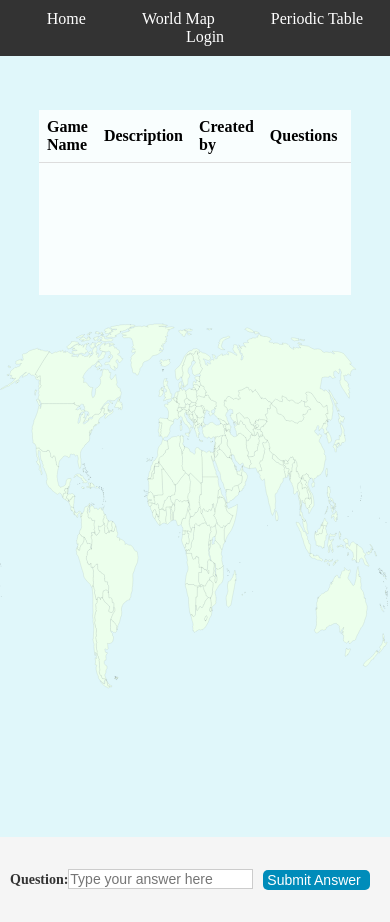
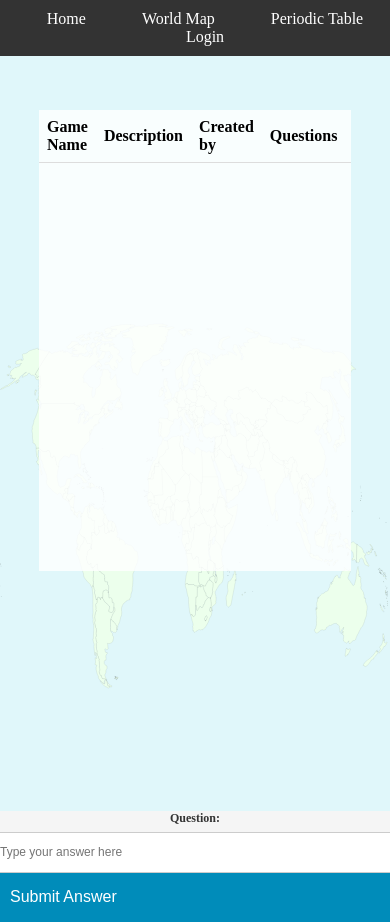
Before and after one commit to Ishi01/CITS5505Group41Project, a Flask app: page /world in a window 390 px wide. Run offline with Flask 3, Linux system fonts and the light colour scheme; lists and menus that the app fills with data are empty.

Commit message:
Bug Fixes

```diff
--- a/app/static/css/world.css
+++ b/app/static/css/world.css
@@ -61,14 +61,15 @@ svg:active {
   position: fixed;
   justify-content: center;
   pointer-events: none;
-  bottom: 15%;
+  bottom: 22%;
   left: 0;
   width: 100%;
 }
 
 #tabsContainer {
   position: fixed;
-  bottom: 60px; /* Adjust the value based on the height of the input container */
+  bottom: 60px;
+  /* Adjust the value based on the height of the input container */
   left: 0;
   width: 100%;
   background-color: rgba(255, 255, 255, 0);
@@ -85,19 +86,19 @@ svg:active {
   align-items: center;
   position: fixed;
   bottom: 0;
-  left: 0;
-  right: 0;
-  padding: 10px;
   background-color: #f5f5f5;
   z-index: 999;
-  pointer-events: none;
+  width: 100%;
+  min-height: 4vh;
   /* Ensure it remains visible above #tabsContainer */
 }
 
 .button-container {
   display: flex;
   width: 100%;
+  pointer-events: none;
 }
+
 .button-container button.clickable-child {
   display: flex;
   align-items: center;
@@ -110,15 +111,7 @@ svg:active {
   padding: 10px;
   font-size: 16px;
   border: none;
-  border-radius: 5px;
   cursor: pointer;
-}
-
-#startGame {
-  flex: 1;
-  background-color: #4CAF50;
-  color: white;
-  margin-right: 10px;
 }
 
 #question {
@@ -135,8 +128,6 @@ svg:active {
   padding: 8px;
   font-size: 16px;
   border: 1px solid #ccc;
-  border-radius: 5px;
-  margin-right: 10px;
 }
 
 .button-container {
@@ -148,7 +139,6 @@ svg:active {
   flex: 3;
   background-color: #008CBA;
   color: white;
-  margin-right: 10px;
 }
 
 #pass {
@@ -184,12 +174,12 @@ svg:active {
 /* Overlay CSS - Overlay CSS - Overlay CSS */
 
 #overlay {
-  display: show;
+  display: flex;
   position: absolute;
   top: 10%;
   left: 10%;
   width: 80%;
-  height: 20%;
+  height: 50%;
   overflow-y: scroll;
   background-color: rgba(255, 255, 255, 0.8);
   z-index: 100;
@@ -200,10 +190,15 @@ svg:active {
   border-collapse: collapse;
 }
 
-.info-table th, .info-table td {
+.info-table th,
+.info-table td {
   padding: 8px;
   text-align: left;
   border-bottom: 1px solid #ddd;
+}
+
+.info-table tbody > tr:hover {
+  background-color: #89fce9;
 }
 
 .location-row:nth-child(odd) {
@@ -219,58 +214,49 @@ svg:active {
 /* Mobile device CSS - Mobile device CSS - Mobile device CSS */
 
 @media screen and (max-width: 950px) {
-  .container {
-    height: 5%;
-  }
   #question {
     font-size: 12px;
   }
+
   #answerInput {
     font-size: 12px;
-    padding: 1px;
-    border-radius: 0px;
-    margin-bottom: 1px;
-  }
-  #getQAcountries {
-    font-size: 12px;
-    padding: 2px 4px;
   }
 
-  #startGame {
-    font-size: 12px;
-    padding: 2px 4px;
-  }
-  #submitAnswerButton {
-    font-size: 12px;
-    padding: 2px 4px;
-  }
-}
+  @media screen and (max-width: 850px) {
+    .container {
+      display: flex;
+      flex-direction: column;
+      align-items: center;
+      min-height: 12vh;
+      width: 100%;
+      padding: 1px, 0px, 0px, 2px;
+      margin: 0;
+    }
 
-@media screen and (max-width: 850px) {
-  .container {
-    height: 7%;
-  }
-  #question {
-    font-size: 14px;
-  }
-  #answerInput {
-    font-size: 14px;
-    padding: 1px;
-    border-radius: 0px;
-    margin-bottom: 1px;
-  }
-  #getQAcountries {
-    font-size: 14px;
-    padding: 2px 4px;
+    #question {
+      margin: 0px, 0px, 2px, 0px;
+      padding: 3px, 0, 3px, 0;
+    }
 
+    #button-container {
+      display: flex;
+      flex-direction: row;
+      width: 100%;
+      margin: 0;
+      padding: 0;
+    }
+
+    #answerInput {
+      padding: 1px, 2px, 2px, 2px;
+      margin: 0, 0, 2px, 0;
+      border-radius: 0px;
+      width: 100%;
+    }
+
+    #submitAnswerButton,
+    #pass, #timer {
+      display: flex;
+    }
   }
 
-  #startGame {
-    font-size: 14px;
-    padding: 2px 4px;
-  }
-  #submitAnswerButton {
-    font-size: 14px;
-    padding: 2px 4px;
-  }
 }
--- a/app/static/js/world.js
+++ b/app/static/js/world.js
@@ -30,8 +30,9 @@ $(document).ready(function () {
         }
         if (currentMode === 0) {
             $('#answerInput').on('input', function () {
-                resetSVGStyles(); // Reset all highlights first
-                highlightPathFromInput_Mode0(); // Then apply new highlight based on the mode
+                if (event.which != 13) {
+                    highlightPathFromInput_Mode0(); // Highlight country if text matches input
+                }
             });
             $('#svg-container svg path').on('click', function () {
                 selectPathMode0(this);
@@ -43,36 +44,42 @@ $(document).ready(function () {
                 if (event.which == 13) { // 13 is the keycode for Enter
                     let inputVal = $('#answerInput').val().replace(/ /g, '_'); // Convert spaces to underscores
                     let pathClass = $('#svg-container svg path.' + inputVal);
-                    selectedPaths = [pathClass]; // Reset and select new path
-                    resetSVGStyles(); // Then apply new highlight
+                    if (selectOnly.includes(inputVal) || selectOnly.length == 0) {
+                        removeAllPaths();
+                        updateSelectedCountriesDisplay(pathClass);
+                    }
                 }
             });
         }
         else if (currentMode === 1) {
             $('#answerInput').on('input', function () {
-                resetSVGStyles(); // Reset all highlights first
-                highlightPathFromInput_Mode1(); // Then apply new highlight based on the mode
+                if (event.which != 13) {
+                    highlightPathFromInput_Mode1(); // Highlight country if text matches input
+                }
             });
             $('#answerInput').on('keypress', function (event) {
+                console.log(event.which)
                 if (event.which == 13) { // 13 is the keycode for Enter
                     console.log('Current mode is 1');
                     let inputVal = $('#answerInput').val().replace(/ /g, '_'); // Convert spaces to underscores
+                    console.log("input val", inputVal);
                     let pathClass = $('#svg-container svg path.' + inputVal);
-                    if (!selectedPaths.includes(pathClass)) {
-                        selectedPaths.push(pathClass);
+                    if (selectOnly.includes(inputVal) || selectOnly.length == 0) {
+                        console.log('pathClass', pathClass);
+                        console.log('#svg-container svg path.' + inputVal)
+                        updateSelectedCountriesDisplay(pathClass);
                     }
-                    resetSVGStyles(); // Then apply new highlight
+                    console.log(selectedPaths);
                 }
             });
-            $('#svg-container svg path').on('click touchend', function (event) {
+            $('#svg-container svg path').on('click touchend', function () {
                 selectPathMode1(this);
             });
         }
     }
 
-    // Function to reset SVG path styles to default
-    function resetSVGStyles(path) {
-        //let className = $(path).attr('class');
+    // Function to reset SVG path styles to only the paths contained in selectedPaths
+    function resetSVGStyles() {
         $('#svg-container svg path').each(function () {
             let eachPathName = $(this).attr('class').split(/\s+/)[0];
             if (selectOnly.includes(eachPathName) || selectOnly.length == 0) {
@@ -101,7 +108,7 @@ $(document).ready(function () {
         let className = $(path).attr('class').split(/\s+/)[0];
         if (selectOnly.includes(className) || selectOnly.length == 0) {
             let highlightName = '#svg-container svg path.' + className;
-            if (!selectedPaths.includes(highlightName)) {
+            if (!isPathSelected(className)) {
                 $(highlightName).css({
                     'fill': 'palegreen',
                     'stroke': '#225522',
@@ -116,25 +123,15 @@ $(document).ready(function () {
         let className = $(path).attr('class').split(/\s+/)[0];
         let pathClass = '#svg-container svg path.' + className;
         if (selectedPaths[0] == pathClass) {
-            selectedPaths = [];
-            resetSVGStyles(this);
-            className = className.replace(/_/g, ' '); // Replace all underscores with spaces
-            $('#answerInput').val(className);
-            updateSelectedCountriesDisplay(pathClass);
+            updateSelectedCountriesDisplay(path);
         } else {
-            console.log(`1  ${className}`);
             if (selectOnly.includes(className) || selectOnly.length == 0) {
-                console.log(`2  ${className}`);
-                selectedPaths = [pathClass]; // Reset and select new path
                 if (className) {
-                    console.log(`3  ${className}`);
                     className = className.replace(/_/g, ' '); // Replace all underscores with spaces
                     $('#answerInput').val(className);
-                    removeAllTabs();
-                    console.log(`4  ${className}`);
-                    updateSelectedCountriesDisplay(pathClass);
+                    removeAllPaths();
+                    updateSelectedCountriesDisplay(path);
                 }
-                resetSVGStyles(this);
             }
         }
     }
@@ -143,39 +140,27 @@ $(document).ready(function () {
         let className = $(path).attr('class').split(/\s+/)[0];
         let pathClass = '#svg-container svg path.' + className;
         if (selectOnly.includes(className) || selectOnly.length == 0) {
-            if (selectedPaths.includes(pathClass)) {
-                selectedPaths = selectedPaths.filter(p => p !== pathClass); // Toggle off
-                updateSelectedCountriesDisplay(pathClass);
-            } else {
-                selectedPaths.push(pathClass);
-                updateSelectedCountriesDisplay(pathClass);
-            }
-            resetSVGStyles(this);
+            updateSelectedCountriesDisplay(path);
         }
     }
 
     function updateSelectedCountriesDisplay(path) {
-        console.trace('updateSelectedCountriesDisplay function called');
         let country = $(path).attr('class').split(/\s+/)[0];
-        console.log(`5  ${country}`);
         let countryId = 'tab-' + country.replace(/\s+/g, '-')
         let countryTab = $('#' + countryId);
-        console.log(`6  ${countryTab.length}`);
         if (!countryTab.length) {
-            console.log(`7  ${country}`);
             // No existing tab for the country, add a new one
             var tab = $('<div/>', {
                 id: countryId,
                 class: 'country-tab',
                 text: country.replace(/_/g, ' '),
                 click: function () {
-                    removeTab(path);
+                    removePath(path);
                 }
             }).css({
                 transform: 'scale(0)',
                 opacity: 0
             }).appendTo('#tabsContainer');
-
             setTimeout(function () {
                 tab.css({
                     transform: 'scale(1)',
@@ -183,12 +168,12 @@ $(document).ready(function () {
                 });
             }, 10);
             selectedPaths.push(path); // Add new country to the array
+            adjustTabsPosition();
+            $(document).trigger('tabs-update');
+            resetSVGStyles();
         } else {
-            console.log(`8  ${country}`);
-            removeTab(path);
+            removePath(path);
         }
-        adjustTabsPosition(); // Adjust positions after adding or removing tabs
-        $(document).trigger('tabs-update'); // Notify the document about the update
     }
 
     function adjustTabsPosition() {
@@ -201,24 +186,24 @@ $(document).ready(function () {
         }
     }
 
-    function removeTab(path) {
+    function removePath(path) {
         let country = $(path).attr('class').split(/\s+/)[0];
         let countryId = 'tab-' + country.replace(/\s+/g, '-')
         $('#' + countryId).remove();
-        console.log(countryId);
-        selectedPaths = selectedPaths.filter(c => c !== path); // Update selectedPaths
-        console.log(selectedPaths);
-        resetSVGStyles();
+        selectedPaths = removePathFromSelected(country); // Update selectedPaths
         adjustTabsPosition(); // Adjust the positions of remaining tabs
         $(document).trigger('tabs-update'); // Notify the document about the update
+        resetSVGStyles();
     }
 
-    function removeAllTabs() {
+    function removeAllPaths() {
         $('.country-tab').each(function () {
             $(this).remove(); // Remove each tab
         });
-        adjustTabsPosition(); // Adjust the positions in case you need to realign other elements
-        $(document).trigger('tabs-update'); // Notify the document that all tabs have been removed
+        selectedPaths = []
+        adjustTabsPosition();
+        $(document).trigger('tabs-update');
+        resetSVGStyles();
     }
 
     // Handler for mouseover to temporarily highlight SVG paths
@@ -227,7 +212,7 @@ $(document).ready(function () {
     });
 
     $('#svg-container svg path').on('mouseout', function () {
-        resetSVGStyles(this);
+        resetSVGStyles();
     });
 
     function highlightPathFromInput_Mode0() {
@@ -235,6 +220,7 @@ $(document).ready(function () {
             let inputVal = $('#answerInput').val().replace(/ /g, '_'); // Convert spaces to underscores
             let pathToHighlight = $('#svg-container svg path.' + inputVal);
             if (pathToHighlight.length) {
+                resetSVGStyles();
                 highlightPath(pathToHighlight); // Highlight the first found path
             }
         } catch (error) {
@@ -250,13 +236,32 @@ $(document).ready(function () {
                 // In Mode 1, add the path to the selection list if it's not already included
                 let pathClass = '#svg-container svg path.' + $(pathToHighlight[0]).attr('class').split(/\s+/)[0];
                 if (!selectedPaths.includes(pathClass)) {
-                    selectedPaths.push(pathClass);
+                    resetSVGStyles();
                     highlightPath(pathClass); // Refresh SVG styles to reflect the new selection
                 }
             }
         } catch (error) {
-            //console.log('Error highlighting path:', error);
         }
+    }
+
+    function isPathSelected(className) {
+        return selectedPaths.some(pathObj =>
+            Object.values(pathObj).some(path =>
+                path.classList && path.classList.contains(className)
+            )
+        );
+    }
+
+    function removePathFromSelected(className) {
+        console.log("remove func");
+        console.log(className);
+        console.log(selectedPaths);
+
+        // Filter the selectedPaths array to exclude any paths that have the specified class
+        return selectedPaths.filter(path => {
+            // Check if the path element does not have the specified class in its classList
+            return !path.classList.contains(className);
+        });
     }
 
     //////////////////////////////////////
@@ -315,9 +320,7 @@ $(document).ready(function () {
                 currentMode = data.is_multiple_choice ? 1 : 0;
                 $('#question').text(data.question);
                 $('#answerInput').val('');
-                removeAllTabs();
-                selectedPaths = [];
-                resetSVGStyles();
+                removeAllPaths();
                 attachInputHandlers();
                 if (data.location === "europe") {
                     console.log(data.location);
@@ -489,7 +492,8 @@ $(document).ready(function () {
     }
 
     function zoneEurope() {
-        const europeViewBox = { x: 750, y: 150, scale: maxScale };
+        let browserRatioOffset = browserRatio > 1 ? 50 : 0;
+        let europeViewBox = { x: 790 + browserRatioOffset, y: 150, scale: Math.min(maxScale, browserRatio > 1 ? 1.2 * browserRatio * 6 : 6) };
         const europeanCountries = [
             "Albania", "Andorra", "Austria", "Belarus", "Belgium",
             "Bosnia_and_Herzegovina", "Bulgaria", "Croatia", "Cyprus", "Czech_Republic",
@@ -539,15 +543,15 @@ $(document).ready(function () {
 
     let scaleSVG = 2.4;
     let minScale = 2.4;
-    let maxScale = 6;
+    let maxScale = 14;
 
     let boundBox = {
         xOffset: 200,
         yOffset: 140,
         widthMax: 4000,
         heightMax: 1714,
-        widthMin: 500,
-        heightMin: (857 * 0.8) / 4,
+        widthMin: 300,
+        heightMin: (857 * 0.8) / 5,
     }
 
     let viewBox = {
@@ -719,7 +723,7 @@ $(document).ready(function () {
         initialY = y;
         isPanning = true;
         svg.css('cursor', 'grabbing');
-        $('.button-container .clickable-child').css('pointer-events', 'none');
+        $('.clickable-child').css('pointer-events', 'none');
     }
 
     // Move panning function
@@ -740,7 +744,7 @@ $(document).ready(function () {
     function endPanning() {
         isPanning = false;
         svg.css('cursor', 'grab');
-        $('.button-container .clickable-child').css('pointer-events', '');
+        $('.clickable-child').css('pointer-events', '');
     }
 
     // Disable text selection during panning
--- a/app/templates/world.html
+++ b/app/templates/world.html
@@ -47,12 +47,13 @@
 </div>
 <div class="container">
   <p id="question"><strong>Question:</strong></p>
-  <input type="text" id="answerInput" placeholder="Type your answer here">
+  <input type="text" id="answerInput" class="clickable-child" placeholder="Type your answer here">
   <div class="button-container">
     <button id="submitAnswerButton" class="clickable-child">Submit Answer</button>
     <button id="pass" class="clickable-child" style="display: none;">Pass</button>
+    <span id="timer" class="clickable-child"></span>
   </div>
-  <span id="timer" class="clickable-child"></span>
+
   <span id="feedback"></span>
 </div>
 {% endblock %}
```
